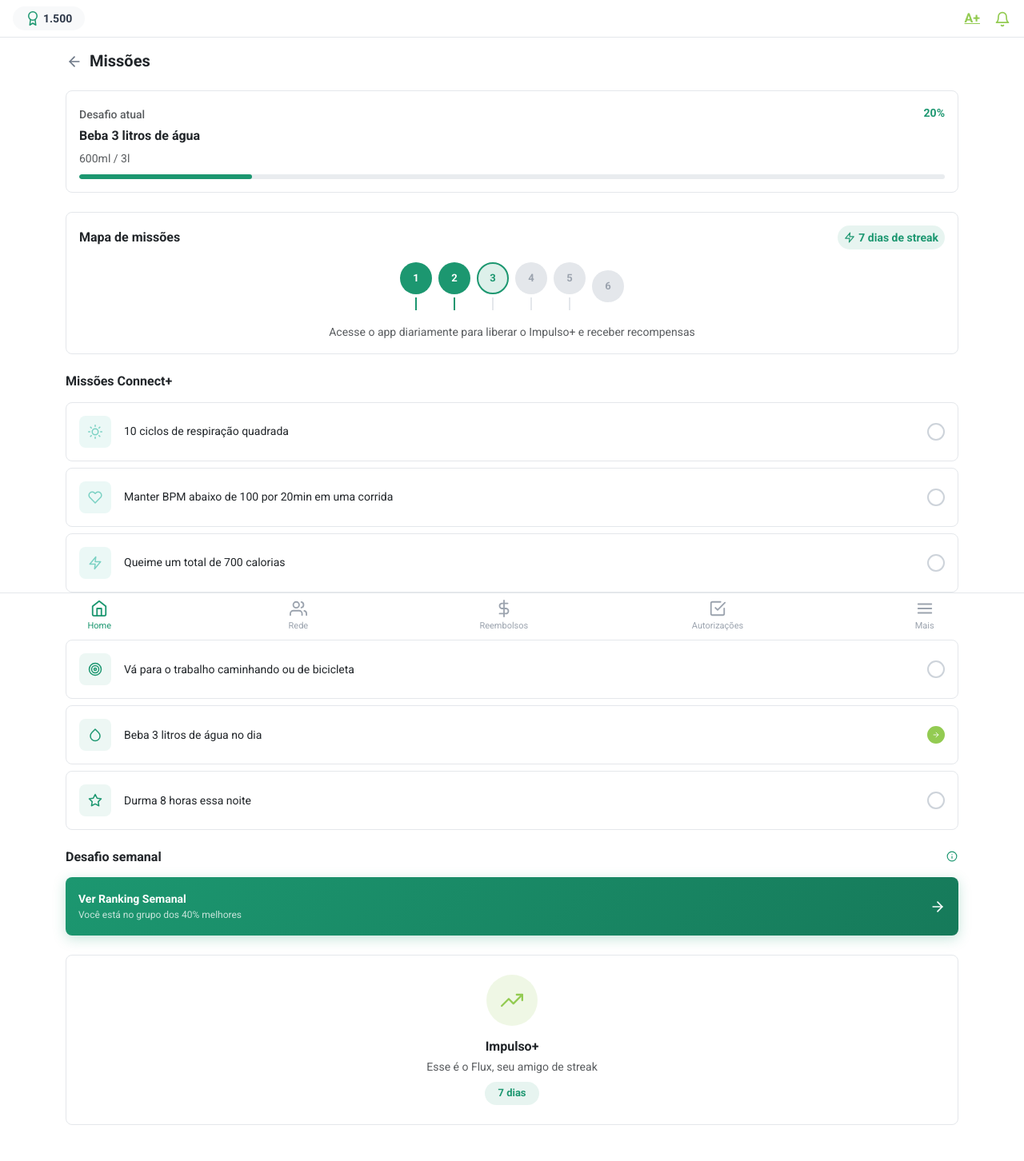
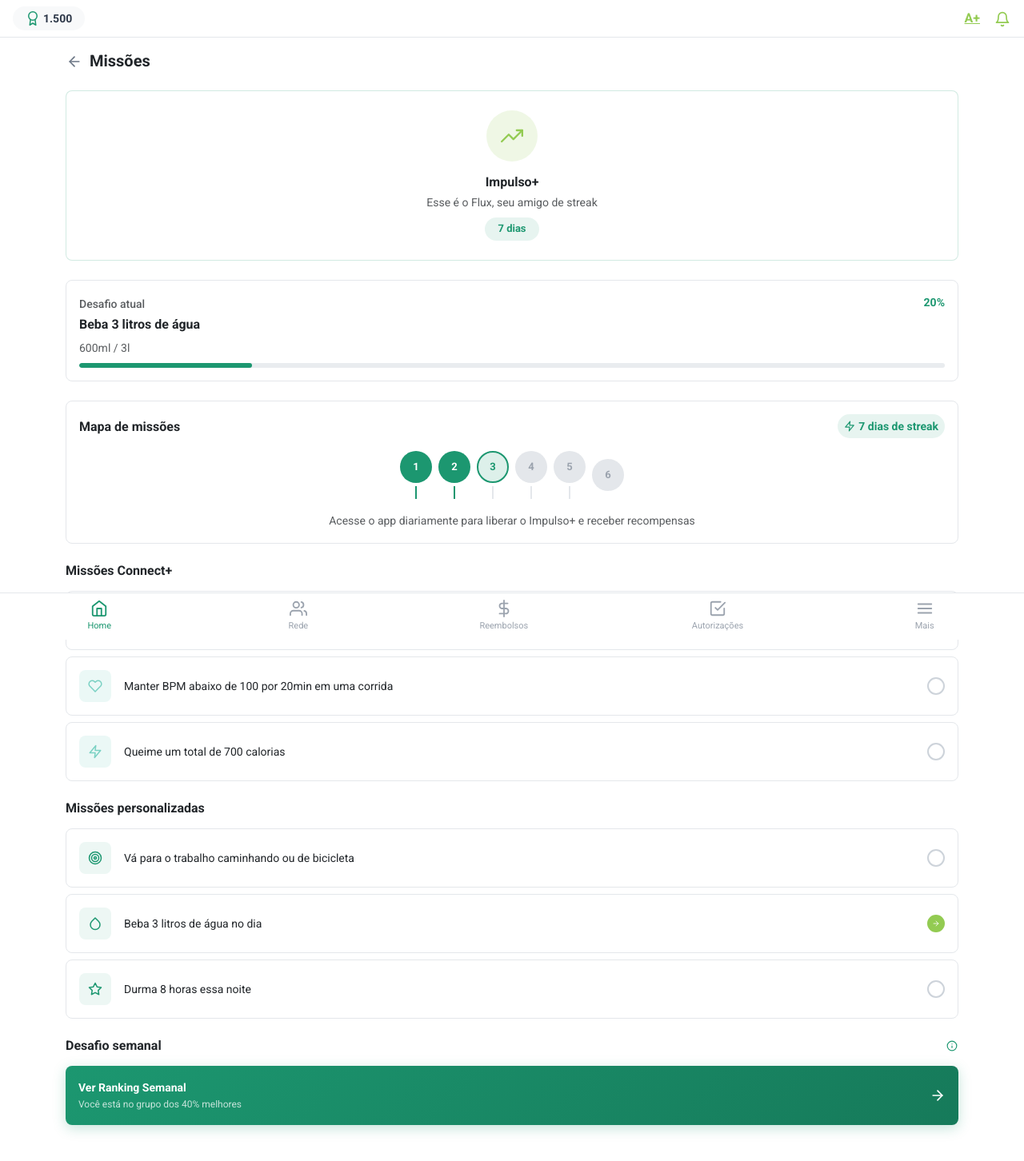
Before and after one commit to CarePlusCDF/Care-Plus-Front-Web, a React (Vite) app: page /missoes in a window 1280 px wide. Shown: the top 1452 px of the page at 80% size. Built offline with nearby package versions, Linux system fonts and the light colour scheme.

Commit message:
style: Corrigindo algumas estilizações

```diff
--- a/src/routes/Inicial.jsx
+++ b/src/routes/Inicial.jsx
@@ -60,8 +60,8 @@ const Inicial = () => {
                   className="d-flex flex-column align-items-center gap-2 cursor-pointer"
                   onClick={() => navigate(path)}
                 >
-                  <div className={`icon-box-sm rounded-3 d-flex align-items-center justify-content-center ${bgClass}`}>
-                    <Icon size={22} color={iconColor} />
+                  <div className={`icon-box-md rounded-3 d-flex align-items-center justify-content-center ${bgClass}`}>
+                    <Icon size={30} color={iconColor} />
                   </div>
                   <span className="text-muted-custom fs-8 fw-medium text-center">{label}</span>
                 </div>
--- a/src/routes/Missoes.jsx
+++ b/src/routes/Missoes.jsx
@@ -56,7 +56,30 @@ const Missoes = () => {
           <h1 className="fw-bold mb-0 fs-5 text-dark">Missões</h1>
         </section>
 
-        <section className="mb-4">
+        <section>
+          <div
+            className="bg-white rounded-3 border-primary-subtle p-4 text-center mb-4"
+            role="button"
+            onClick={() => navigate('/impulso')}
+          >
+            <div
+              className="rounded-circle d-flex align-items-center justify-content-center mx-auto mb-3"
+              style={{ width: '64px', height: '64px', backgroundColor: 'rgba(147,203,82,0.15)' }}
+            >
+              <FiTrendingUp size={28} color="#93CB52" />
+            </div>
+            <h2 className="fw-bold fs-6 text-dark mb-1">Impulso+</h2>
+            <p className="text-muted small mb-2">Esse é o Flux, seu amigo de streak</p>
+            <span
+              className="fw-bold d-inline-block px-3 py-1 rounded-pill"
+              style={{ backgroundColor: 'rgba(28,151,112,0.1)', color: '#1c9770', fontSize: '13px' }}
+            >
+              {streakDias} dias
+            </span>
+          </div>
+        </section>
+
+        <section className="mb-4 mt-4">
           <div className="bg-white rounded-3 border p-3">
             <div className="d-flex justify-content-between align-items-start mb-2">
               <div>
@@ -215,29 +238,6 @@ const Missoes = () => {
           </div>
         </section>
 
-        <section>
-          <div
-            className="bg-white rounded-3 border p-4 text-center"
-            role="button"
-            onClick={() => navigate('/impulso')}
-          >
-            <div
-              className="rounded-circle d-flex align-items-center justify-content-center mx-auto mb-3"
-              style={{ width: '64px', height: '64px', backgroundColor: 'rgba(147,203,82,0.15)' }}
-            >
-              <FiTrendingUp size={28} color="#93CB52" />
-            </div>
-            <h2 className="fw-bold fs-6 text-dark mb-1">Impulso+</h2>
-            <p className="text-muted small mb-2">Esse é o Flux, seu amigo de streak</p>
-            <span
-              className="fw-bold d-inline-block px-3 py-1 rounded-pill"
-              style={{ backgroundColor: 'rgba(28,151,112,0.1)', color: '#1c9770', fontSize: '13px' }}
-            >
-              {streakDias} dias
-            </span>
-          </div>
-        </section>
-
       </main>
 
       <BottomNav activePage="home" />
--- a/src/routes/Perfil.jsx
+++ b/src/routes/Perfil.jsx
@@ -141,7 +141,7 @@ const Perfil = () => {
               className="btn btn-link p-0 text-decoration-none text-primary d-flex align-items-center gap-1 fs-7"
               onClick={() => navigate('/cadastro')}
             >
-              <FiEdit2 size={13} color="#1c9770" /> Alterar
+              Alterar
             </button>
           </div>
           <div className="bg-white rounded-3 border shadow-card p-3">
```
